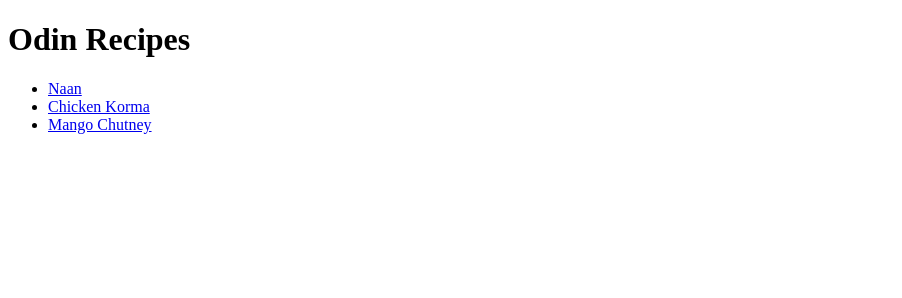
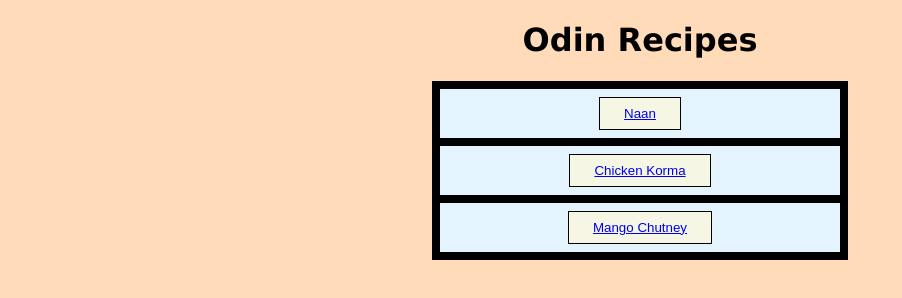
Before and after one commit to KevinKeylock/odin-recipes, a plain HTML site: page index.html in a window 1280 px wide. Shown: the whole page, without its empty margins (0-902 px from the left). Drawn offline with Linux system fonts and the light colour scheme.

Commit message:
Add style to index page links

```diff
--- a/index.html
+++ b/index.html
@@ -2,16 +2,19 @@
 <html lang="en">
   <head>
     <meta charset="UTF-8">
+    <link rel="stylesheet" href="style.css">
     <title>Odin Recipes</title>
   </head>
 
   <body>
-    <h1>Odin Recipes</h1>
-    <ul>
-    <li><a href="recipes/naan.html">Naan</a></li>
-    <li><a href="recipes/chicken-korma.html">Chicken Korma</a></li>
-    <li><a href="recipes/mango-chutney.html">Mango Chutney</a></li>
-    </ul>
+
+    <div class="head"><h1>Odin Recipes</h1></div>
+
+    <div class="card">
+    <div class="naan"> <button><a href="recipes/naan.html">Naan</a></button></div>
+    <div class="korma"> <button><a href="recipes/chicken-korma.html">Chicken Korma</a></button> </div>
+    <div class="mango"><button><a href="recipes/mango-chutney.html">Mango Chutney</a></button> </div>
+    </div>
   </body>
 
 </html>
--- a/style.css
+++ b/style.css
@@ -1,16 +1,41 @@
+
 body {
-    text-align: center;
-    background-color: rgb(255, 219, 186);
+font-family: Verdana, Geneva, Tahoma, sans-serif;
+background-color: rgb(255, 219, 186);
+}
+
+.head{
+text-align: center;
 
 }
 
-.ingredients {
-    display: inline-block;
-    text-align: left;
+.card {
+    width: 400px;
+    background: #000000;
+    margin: 10px auto;
+    padding: 8px;
 }
-.steps, .desc {
-    max-width: 800px;
-    display: inline-block;
+.naan {
+    margin-top: 0;
+    margin-bottom: 8px;
+    padding: 8px;
+    background: #e3f4ff;
+}
+.korma {
+    margin-bottom: 8px;
+    padding: 8px;
+    background: #e3f4ff;
+}
+.mango{
     text-align: center;
-    list-style: none;
+    padding: 8px;
+    background: #e3f4ff;
 }
+
+button {
+    display: block;
+    margin: 0 auto;
+    padding: 8px 24px;
+    background: rgb(245, 247, 228);
+    border: 1px solid #020202;
+}
```
